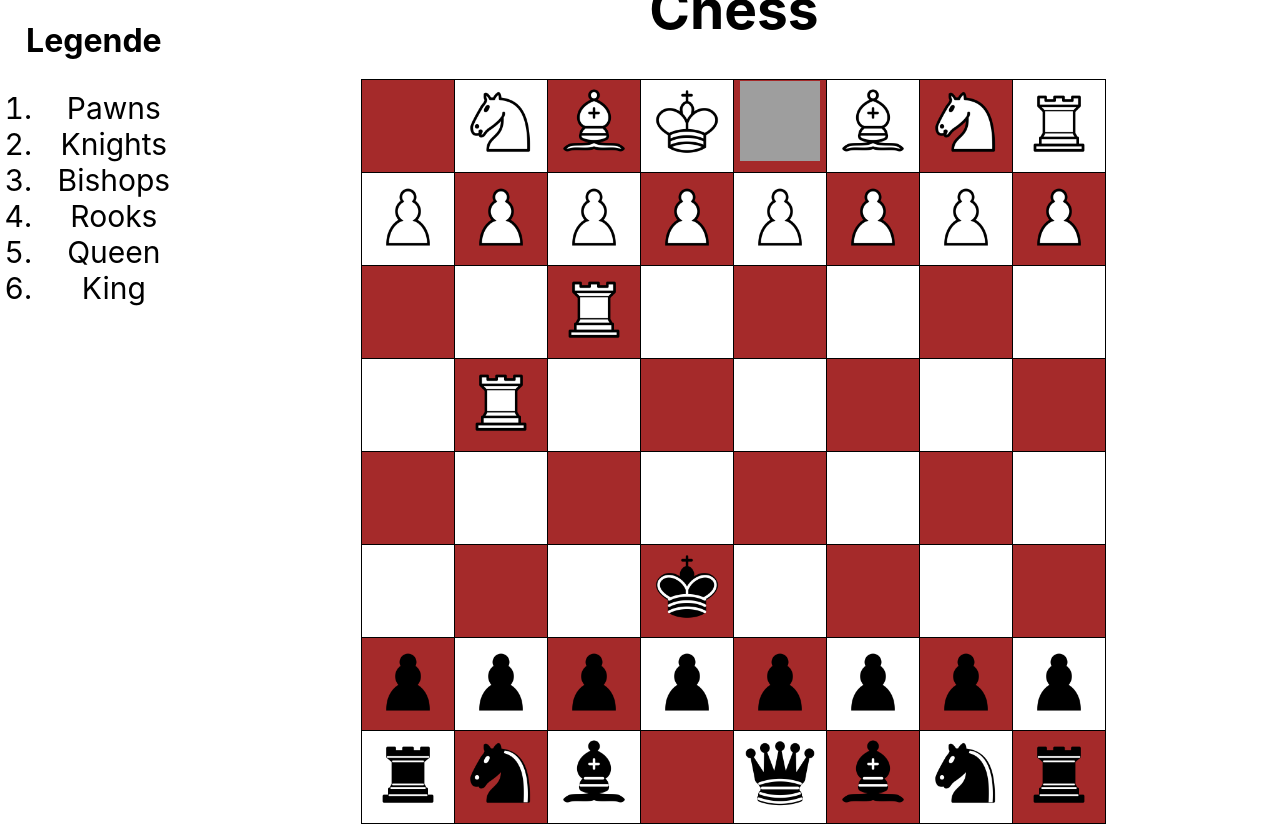
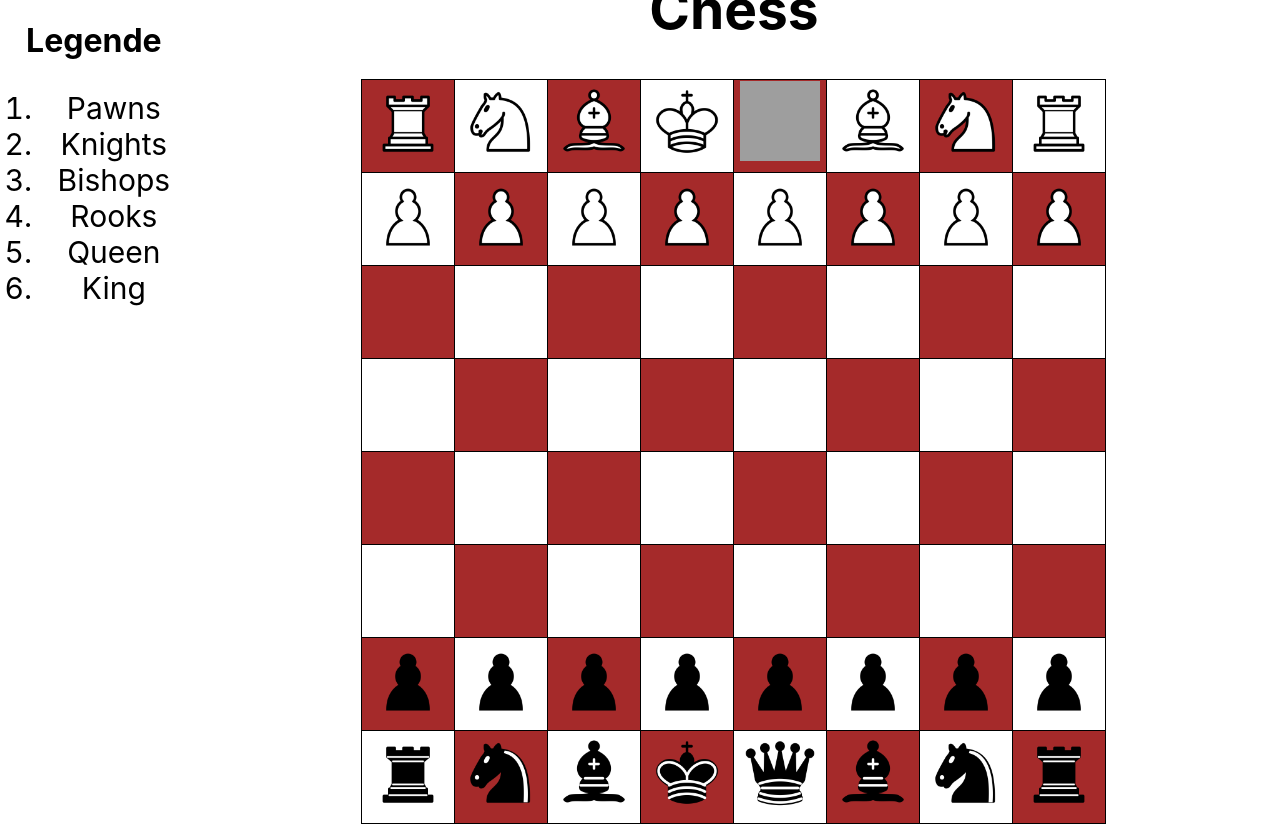
Before and after one commit to schmidi64/chess, a React (Create React App) app: page / in a window 1280 px wide. Built offline with nearby package versions, Linux system fonts and the light colour scheme; grey boxes are pictures that could not be loaded.

Commit message:
Added Pawns only can beat when calculateEnemySteps

```diff
--- a/src/App.tsx
+++ b/src/App.tsx
@@ -33,8 +33,7 @@ function App() {
     if (selecting && field !== '0') {
       setSelectedFigure(field)
       setSelecting(false)
-      setCheck(false)
-      setPossibleNextSteps(calculateNextSteps(square, ri, fi, myPossibleSteps).filter((step) => step[0] !== undefined && step[1] !== undefined))
+      setPossibleNextSteps(calculateNextSteps(square, ri, fi, myPossibleSteps, false).filter((step) => step[0] !== undefined && step[1] !== undefined))
       setPossibleNextEnemySteps(calculateNextEnemySteps(square, isBlackNext))
       setPreviousValue([ri, fi])
     } else if (!selecting && selectedFigure === field) {
--- a/src/utilities/calculateNextEnemySteps.ts
+++ b/src/utilities/calculateNextEnemySteps.ts
@@ -4,7 +4,7 @@ function calculateNextEnemySteps(square: string[][], isBlackNext: boolean): numb
 
     return (square.flatMap((row, ir) => row.flatMap((chell, ic) => {
         if(!isBlackNext && /2../.test(chell) || isBlackNext && /1../.test(chell)) {
-            return calculateNextSteps(square, ir, ic, [])
+            return calculateNextSteps(square, ir, ic, [], true)
         } else {
             return []
         }
--- a/src/utilities/calculateNextSteps.ts
+++ b/src/utilities/calculateNextSteps.ts
@@ -1,4 +1,4 @@
-function calculateNextSteps(square: string[][], ri: number, fi: number, myPossibleSteps: number[][]): number[][] | [] {
+function calculateNextSteps(square: string[][], ri: number, fi: number, myPossibleSteps: number[][], calculationForEnemy: boolean): number[][] | [] {
     const field = square[ri][fi]
 
     // Anaylse next steps
@@ -36,11 +36,13 @@ function calculateNextSteps(square: string[][], ri: number, fi: number, myPossib
     // Calculate next steps
     const calculationForWhitePawns = (field: string, ri: number, fi: number) =>
         ri + 1 <= 7 ?
+            calculationForEnemy ? new Array(checkIfFigureIsAhead([ri + 1, fi + 1]) ? [] : [ri + 1, fi + 1], checkIfFigureIsAhead([ri + 1, fi - 1]) ? [] : [ri + 1, fi - 1]) :
             new Array(checkIfPawnIsInital(ri, [ri + 2, fi]), checkIfFigureIsAhead([ri + 1, fi]) ? [] : [ri + 1, fi], checkIfFigureCanBeat(field, [ri + 1, fi + 1]), checkIfFigureCanBeat(field, [ri + 1, fi - 1])) :
             []
 
     const calculationForBlackPawns = (field: string, ri: number, fi: number) =>
         ri - 1 >= 0 ?
+            calculationForEnemy ? new Array(checkIfFigureIsAhead([ri - 1, fi + 1]) ? [] : [ri - 1, fi + 1], checkIfFigureIsAhead([ri - 1, fi - 1]) ? [] : [ri - 1, fi - 1]) :
             new Array(checkIfPawnIsInital(ri, [ri - 2, fi]), checkIfFigureIsAhead([ri - 1, fi]) ? [] : [ri - 1, fi], checkIfFigureCanBeat(field, [ri - 1, fi + 1]), checkIfFigureCanBeat(field, [ri - 1, fi - 1])) :
             []
 
--- a/src/utilities/checkCheck.ts
+++ b/src/utilities/checkCheck.ts
@@ -3,7 +3,7 @@ import { calculateNextEnemySteps } from './calculateNextEnemySteps'
 
 const checkCheck = (square: string[][], isBlackNext: boolean, setMyPossibleSteps: React.Dispatch<React.SetStateAction<number[][]>>, setPossibleEnemyKingSteps: React.Dispatch<React.SetStateAction<number[][] | undefined>>): boolean => {
     const positionEnemyKing = square.flatMap((row, ir) => row.flatMap((chell, ic) => isBlackNext && /26./.test(square[ir][ic]) ? [ir, ic] : !isBlackNext && /16./.test(square[ir][ic]) ? [ir, ic] : []))
-    const possibleEnemyKingSteps = calculateNextSteps(square, positionEnemyKing[0], positionEnemyKing[1], []).filter((step) => step[0] !== undefined && step[1] !== undefined)
+    const possibleEnemyKingSteps = calculateNextSteps(square, positionEnemyKing[0], positionEnemyKing[1], [], true).filter((step) => step[0] !== undefined && step[1] !== undefined)
     const myPossibleSteps: number[][] = calculateNextEnemySteps((square.map((row, ir) => row.map((chell, ic) => ir === positionEnemyKing[0] && ic === positionEnemyKing[1] ? '0' : chell))), isBlackNext)
 
     console.log(myPossibleSteps)
--- a/src/utilities/startSquare.ts
+++ b/src/utilities/startSquare.ts
@@ -13,12 +13,12 @@
 // 3: ID
 
 export const startSquare: string[][] = [
-    ['0', '121', '131', '161', '151', '132', '122', '142'],
+    ['141', '121', '131', '161', '151', '132', '122', '142'],
     ['111', '112', '113', '114', '115', '116', '117', '118'],
-    [ '0',  '0',  '141',  '0',  '0',  '0',  '0',  '0'],
-    [ '0',  '141',  '0',  '0',  '0',  '0',  '0',  '0'],
     [ '0',  '0',  '0',  '0',  '0',  '0',  '0',  '0'],
-    [ '0',  '0',  '0',  '261',  '0',  '0',  '0',  '0'],
+    [ '0',  '0',  '0',  '0',  '0',  '0',  '0',  '0'],
+    [ '0',  '0',  '0',  '0',  '0',  '0',  '0',  '0'],
+    [ '0',  '0',  '0',  '0',  '0',  '0',  '0',  '0'],
     ['211', '212', '213', '214', '215', '216', '217', '218'],
-    ['241', '221', '231', '0', '251', '232', '222', '242'],
+    ['241', '221', '231', '261', '251', '232', '222', '242'],
 ]
```
